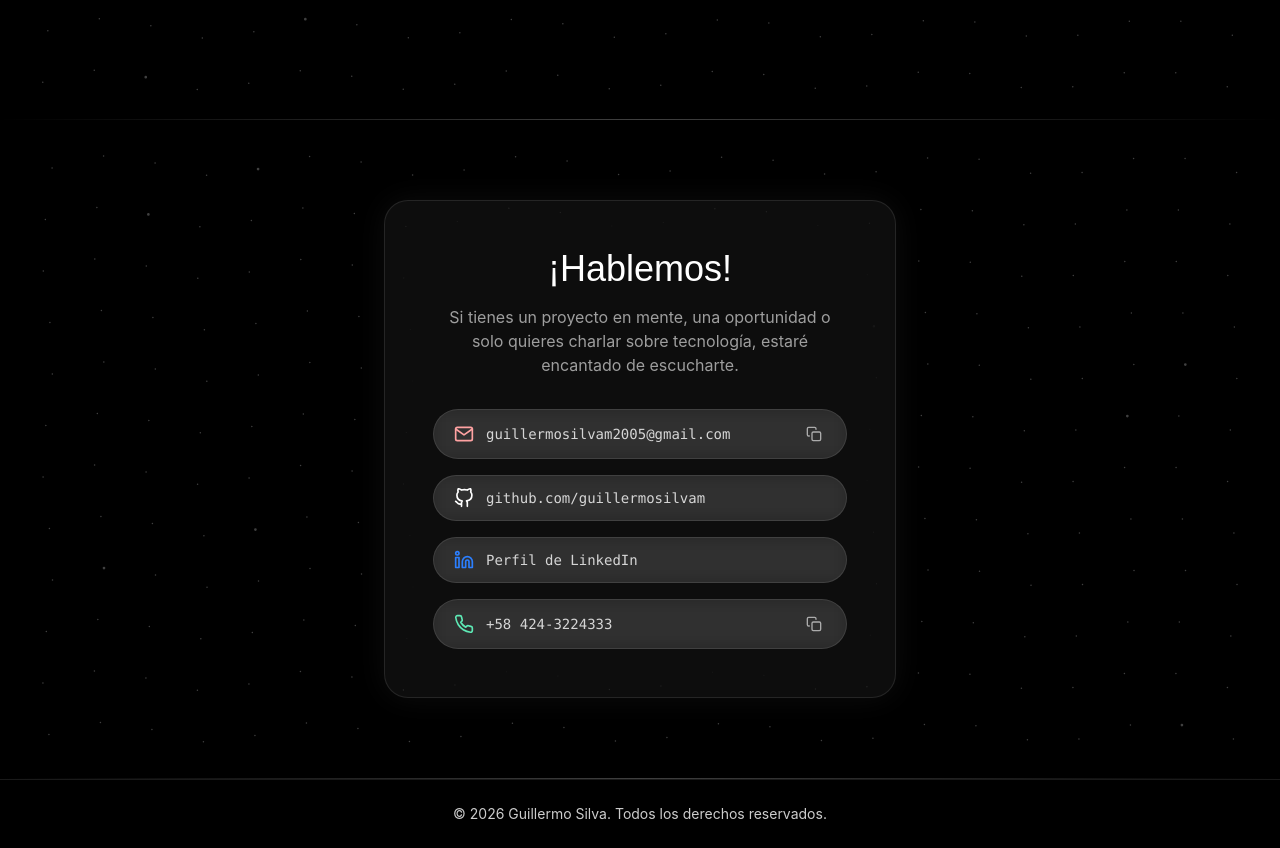
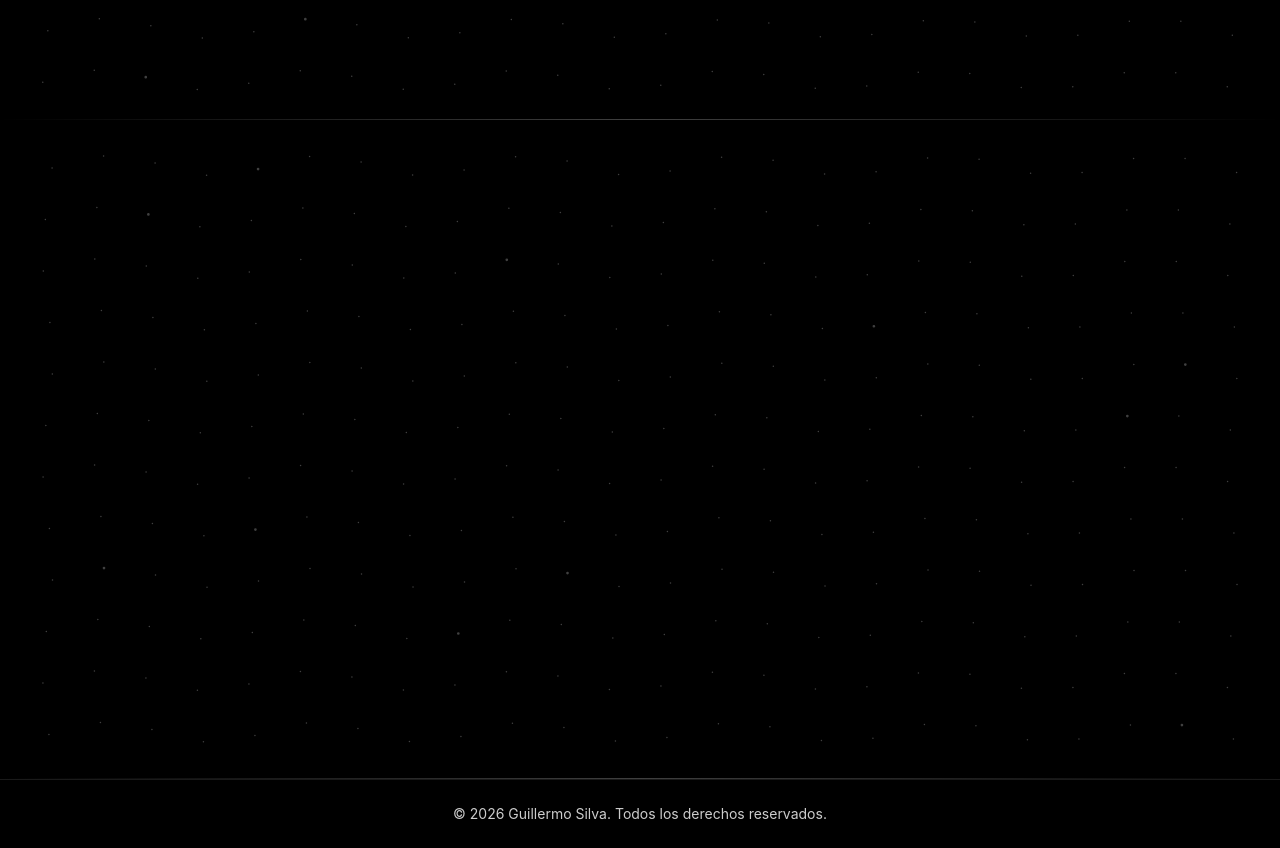
Before and after one commit to guillermosilvam/portafolio, a React (Vite) app: page / in a window 1280 px wide. Shown: the part 3080-3928 px from the top of the page. Built offline with nearby package versions, Linux system fonts and the light colour scheme; a web font is replaced by a local one.

Commit message:
Contact animations added

```diff
--- a/src/screen/ContactMe.tsx
+++ b/src/screen/ContactMe.tsx
@@ -1,9 +1,15 @@
 import { FiMail, FiGithub, FiCopy, FiPhone, FiLinkedin, FiCheck } from 'react-icons/fi';
-import { useState } from 'react';
+import { useState, useRef, useEffect } from 'react';
+import gsap from 'gsap';
+import { ScrollTrigger } from 'gsap/ScrollTrigger';
 import DotField from '../../@/components/DotField';
+
+gsap.registerPlugin(ScrollTrigger);
 
 export const Contact = () => {
   const [copiedField, setCopiedField] = useState<'email' | 'phone' | null>(null);
+  const sectionRef = useRef<HTMLElement>(null);
+  const cardRef = useRef<HTMLDivElement>(null);
   const email = 'guillermosilvam2005@gmail.com';
   const github = 'https://github.com/guillermosilvam';
   const linkedIn = 'https://www.linkedin.com/in/guillermo-silva-162392356';
@@ -15,8 +21,38 @@ export const Contact = () => {
     setTimeout(() => setCopiedField(null), 2000);
   };
 
+  useEffect(() => {
+    const section = sectionRef.current;
+    const card = cardRef.current;
+    if (!section || !card) return;
+
+    const tl = gsap.timeline({
+      scrollTrigger: {
+        trigger: section,
+        start: 'top 80%',
+        toggleActions: 'play reverse play reverse',
+      },
+    });
+
+    tl.fromTo(card,
+      { y: 60, opacity: 0 },
+      { y: 0, opacity: 1, duration: 0.7, ease: 'power3.out' }
+    );
+
+    const items = card.querySelectorAll('.contact-item');
+    tl.fromTo(items,
+      { y: 20, opacity: 0 },
+      { y: 0, opacity: 1, duration: 0.4, stagger: 0.08, ease: 'power2.out' },
+      '-=0.3'
+    );
+
+    return () => {
+      ScrollTrigger.getAll().forEach(t => t.kill());
+    };
+  }, []);
+
   return (
-    <section id="contact" className="bg-black relative z-10 py-12 md:py-20 px-4 md:px-6 flex justify-center snap-start overflow-hidden"
+    <section ref={sectionRef} id="contact" className="bg-black relative z-10 py-12 md:py-20 px-4 md:px-6 flex justify-center snap-start overflow-hidden"
       style={{ borderBottom: '1px solid transparent', borderImage: 'linear-gradient(to right, transparent, rgba(255,255,255,0.25), transparent) 1' }}>
       <div className="absolute inset-0 z-0">
         <DotField
@@ -34,14 +70,14 @@ export const Contact = () => {
           glowColor="#3e3e3e"
         />
       </div>
-      <div className="relative z-10 bg-white/5 backdrop-blur-xl border border-white/10 rounded-2xl md:rounded-3xl p-6 md:p-12 text-center max-w-lg w-full shadow-[0_0_30px_rgba(255,255,255,0.05)]">
+      <div ref={cardRef} className="relative z-10 bg-white/5 backdrop-blur-xl border border-white/10 rounded-2xl md:rounded-3xl p-6 md:p-12 text-center max-w-lg w-full shadow-[0_0_30px_rgba(255,255,255,0.05)]">
         <h2 className="text-2xl md:text-4xl font-title text-white mb-3 md:mb-4">¡Hablemos!</h2>
         <p className="text-white/60 font-body mb-6 md:mb-8 max-w-md mx-auto text-sm md:text-base px-2">
           Si tienes un proyecto en mente, una oportunidad o solo quieres charlar sobre tecnología, estaré encantado de escucharte.
         </p>
 
         <div className="flex flex-col gap-3 md:gap-4">
-          <div className="flex items-center gap-2 md:gap-3 bg-white/10 backdrop-blur-sm border border-white/10 rounded-full px-3 md:px-5 py-2.5 md:py-3">
+          <div className="contact-item flex items-center gap-2 md:gap-3 bg-white/10 backdrop-blur-sm border border-white/10 rounded-full px-3 md:px-5 py-2.5 md:py-3 hover:bg-white/20 transition cursor-pointer">
             <FiMail className="text-red-300 w-4 h-4 md:w-5 md:h-5 shrink-0" />
             <a href={`mailto:${email}`} className="text-white/80 font-mono text-xs md:text-sm flex-1 text-left hover:text-white transition truncate">
               {email}
@@ -55,25 +91,19 @@ export const Contact = () => {
               {copiedField === 'email' ? <FiCheck className="w-4 h-4 text-emerald-300" /> : <FiCopy className="w-4 h-4" />}
             </button>
           </div>
-          <a
-            href={github}
-            target="_blank"
-            rel="noopener noreferrer"
-            className="flex items-center gap-2 md:gap-3 bg-white/10 backdrop-blur-sm border border-white/10 rounded-full px-3 md:px-5 py-2.5 md:py-3 hover:bg-white/20 transition"
-          >
+          <div className="contact-item flex items-center gap-2 md:gap-3 bg-white/10 backdrop-blur-sm border border-white/10 rounded-full px-3 md:px-5 py-2.5 md:py-3 hover:bg-white/20 transition cursor-pointer">
             <FiGithub className="text-white w-4 h-4 md:w-5 md:h-5 shrink-0" />
-            <span className="text-white/80 font-mono text-xs md:text-sm truncate">github.com/guillermosilvam</span>
-          </a>
-          <a
-            href={linkedIn}
-            target="_blank"
-            rel="noopener noreferrer"
-            className="flex items-center gap-2 md:gap-3 bg-white/10 backdrop-blur-sm border border-white/10 rounded-full px-3 md:px-5 py-2.5 md:py-3 hover:bg-white/20 transition"
-          >
+            <a href={github} target="_blank" rel="noopener noreferrer" className="text-white/80 font-mono text-xs md:text-sm truncate flex-1 text-left hover:text-white transition">
+              github.com/guillermosilvam
+            </a>
+          </div>
+          <div className="contact-item flex items-center gap-2 md:gap-3 bg-white/10 backdrop-blur-sm border border-white/10 rounded-full px-3 md:px-5 py-2.5 md:py-3 hover:bg-white/20 transition cursor-pointer">
             <FiLinkedin className="text-blue-500 w-4 h-4 md:w-5 md:h-5 shrink-0" />
-            <span className="text-white/80 font-mono text-xs md:text-sm truncate">Perfil de LinkedIn</span>
-          </a>
-          <div className="flex items-center gap-2 md:gap-3 bg-white/10 backdrop-blur-sm border border-white/10 rounded-full px-3 md:px-5 py-2.5 md:py-3">
+            <a href={linkedIn} target="_blank" rel="noopener noreferrer" className="text-white/80 font-mono text-xs md:text-sm truncate flex-1 text-left hover:text-white transition">
+              Perfil de LinkedIn
+            </a>
+          </div>
+          <div className="contact-item flex items-center gap-2 md:gap-3 bg-white/10 backdrop-blur-sm border border-white/10 rounded-full px-3 md:px-5 py-2.5 md:py-3 hover:bg-white/20 transition cursor-pointer">
             <FiPhone className="text-emerald-300 w-4 h-4 md:w-5 md:h-5 shrink-0" />
             <span className="text-white/80 font-mono text-xs md:text-sm flex-1 text-left hover:text-white transition truncate">
               {contact}
```
